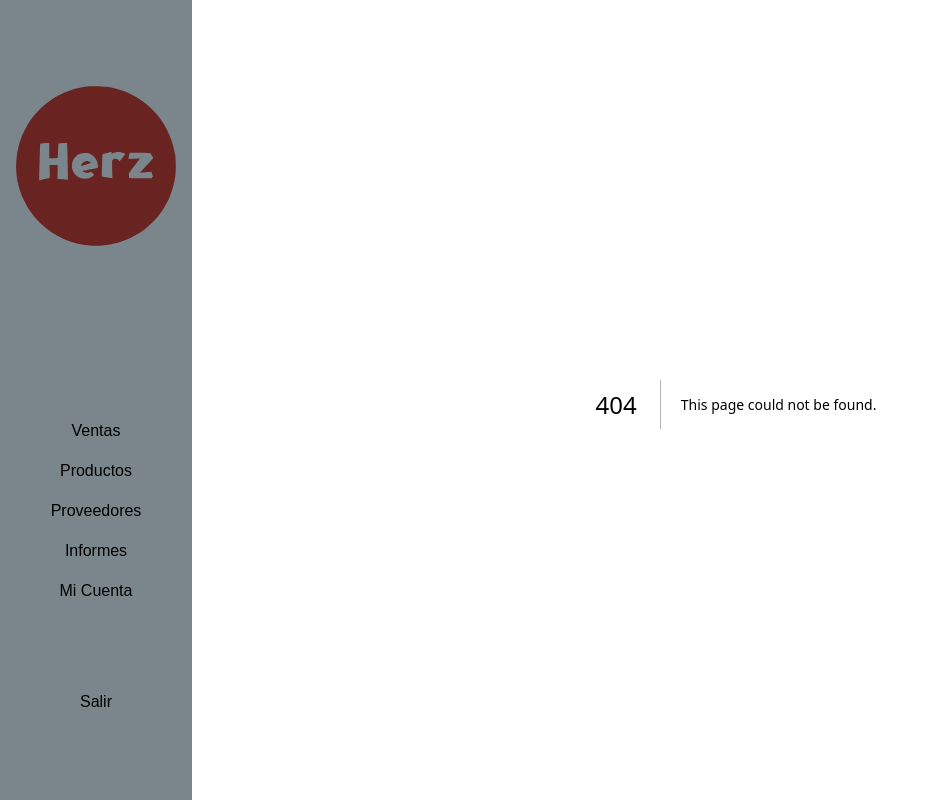
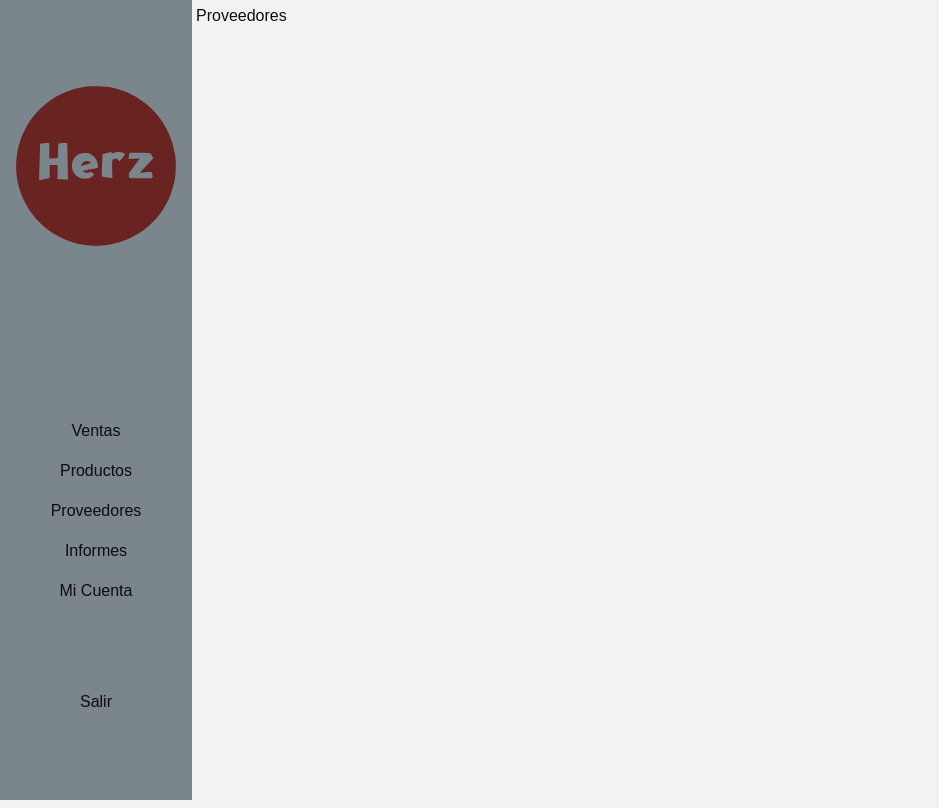
Before and after one commit to styleflowsaas/StyleFlow-Front, a Next.js app: page /Proveedores in a window 1280 px wide. Before the commit this address had no page. Shown: the whole page, without its empty margins (0-939 px from the left). Built offline with nearby package versions, Linux system fonts and the light colour scheme.

Commit message:
new views/pages

```diff
--- /dev/null
+++ b/src/app/Informes/page.tsx
@@ -0,0 +1,5 @@
+const Informes: React.FC = () => {
+  return <>Informes</>;
+};
+
+export default Informes;
--- /dev/null
+++ b/src/app/MiCuenta/page.tsx
@@ -0,0 +1,5 @@
+const MiCuenta: React.FC = () => {
+  return <>MiCuenta</>;
+};
+
+export default MiCuenta;
--- /dev/null
+++ b/src/app/Proveedores/page.tsx
@@ -0,0 +1,5 @@
+const Proveedores: React.FC = () => {
+  return <>Proveedores</>;
+};
+
+export default Proveedores;
--- /dev/null
+++ b/src/app/Ventas/page.tsx
@@ -0,0 +1,5 @@
+const Ventas: React.FC = () => {
+  return <>Ventas</>;
+};
+
+export default Ventas;
```
